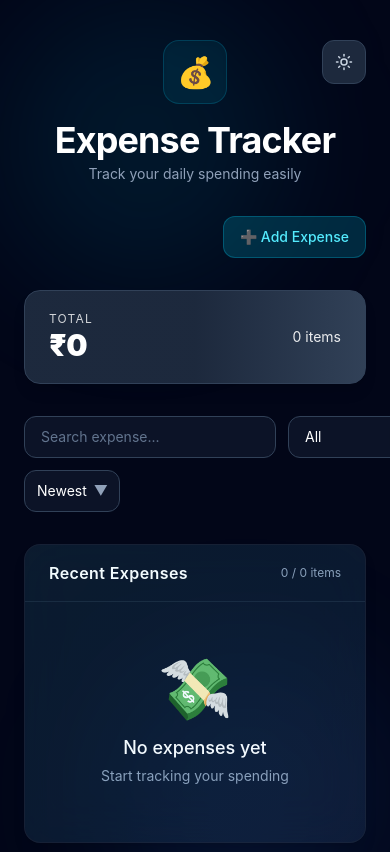
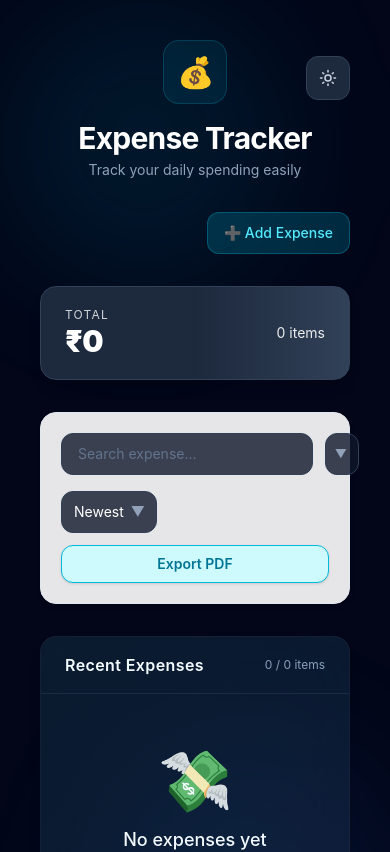
Before and after one commit to roshanchilap/react-expense-tracker, a React (Vite) app: page / in a window 390 px wide. Shown: the top 852 px of the page. Built offline with nearby package versions, Linux system fonts and the light colour scheme.

Commit message:
New func export pdf

```diff
--- a/package.json
+++ b/package.json
@@ -11,6 +11,7 @@
   },
   "dependencies": {
     "@tailwindcss/vite": "^4.3.0",
+    "jspdf-autotable": "^5.0.8",
     "lucide": "^1.17.0",
     "lucide-react": "^1.3.0",
     "react": "^19.2.6",
--- a/src/components/ExpenseList.jsx
+++ b/src/components/ExpenseList.jsx
@@ -1,6 +1,8 @@
 import { Pencil, Trash2 } from "lucide-react";
 import { useExpenseStore } from "../store/expenseStore";
 import { EXPENSE_CATEGORIES } from "../constants/categories";
+import { generatePDF } from "../utils/generatePDF";
+import { getFilteredExpenseList } from "../utils/filterExpenses";
 
 const ExpenseList = () => {
   const expenseList = useExpenseStore((state) => state.expenseList);
@@ -34,17 +36,11 @@ const ExpenseList = () => {
   const borderColor = isDark ? "border-slate-800/70" : "border-slate-200";
   const headerBorder = isDark ? "border-slate-700/40" : "border-slate-200";
 
-  // ✅ FILTER
-  const filteredExpenseList = expenseList.filter((e) => {
-    const matchesSearch = e.name
-      .toLowerCase()
-      .includes(searchTerm.toLowerCase());
-
-    const matchesCategory =
-      categoryFilter === "" || e.category === categoryFilter;
-
-    return matchesCategory && matchesSearch;
-  });
+  const filteredExpenseList = getFilteredExpenseList(
+    expenseList,
+    searchTerm,
+    categoryFilter
+  );
 
   // ✅ SORT
   const sortedExpenseList = [...filteredExpenseList].sort((a, b) => {
--- a/src/components/Header.jsx
+++ b/src/components/Header.jsx
@@ -6,6 +6,8 @@ import { useEffect } from "react";
 import SortExpense from "./SortExpense";
 import { Moon, Sun } from "lucide-react";
 import ExpenseChart from "./ExpenseChart";
+import { generatePDF } from "../utils/generatePDF";
+import { getFilteredExpenseList } from "../utils/filterExpenses";
 
 const Header = () => {
   const expenseList = useExpenseStore((state) => state.expenseList);
@@ -18,6 +20,15 @@ const Header = () => {
   const theme = useExpenseStore((state) => state.theme);
   const toggleTheme = useExpenseStore((state) => state.toggleTheme);
   const openExpenseModal = useExpenseStore((state) => state.openExpenseModal);
+
+  const searchTerm = useExpenseStore((state) => state.searchTerm);
+  const categoryFilter = useExpenseStore((state) => state.categoryFilter);
+
+  const filteredExpenseList = getFilteredExpenseList(
+    expenseList,
+    searchTerm,
+    categoryFilter
+  );
 
   const isDark = theme === "dark";
 
@@ -54,9 +65,11 @@ const Header = () => {
   }, [modalType]);
 
   return (
-    <div className={`relative z-10 min-h-screen w-full space-y-8 ${pageText}`}>
+    <div
+      className={`relative z-10 min-h-screen w-full space-y-8 px-4 sm:px-6 lg:px-8 ${pageText}`}
+    >
       {/* ✅ THEME TOGGLE */}
-      <div className="absolute top-0 right-0">
+      <div className="absolute top-4 right-4">
         <button
           onClick={toggleTheme}
           className={`rounded-xl border p-3 transition-all hover:text-cyan-400 ${themeBtn}`}
@@ -67,12 +80,14 @@ const Header = () => {
 
       {/* ✅ HEADER */}
       <div className="space-y-4 text-center">
-        <div className="inline-flex h-16 w-16 items-center justify-center rounded-2xl border border-cyan-500/20 bg-cyan-500/10 shadow-inner">
+        <div className="mx-auto inline-flex h-16 w-16 items-center justify-center rounded-2xl border border-cyan-500/20 bg-cyan-500/10 shadow-inner">
           <span className="text-3xl">💰</span>
         </div>
 
         <div>
-          <h1 className="text-4xl font-bold tracking-tight">Expense Tracker</h1>
+          <h1 className="text-3xl font-bold tracking-tight sm:text-4xl">
+            Expense Tracker
+          </h1>
 
           <p className={`mt-1 text-sm ${subText}`}>
             Track your daily spending easily
@@ -95,18 +110,16 @@ const Header = () => {
         <div className="fixed inset-0 z-50 flex items-center justify-center p-4">
           {/* backdrop */}
           <div
-            className="fixed inset-0 bg-black/40 backdrop-blur-sm dark:bg-black/60"
+            className="absolute inset-0 bg-black/40 backdrop-blur-sm dark:bg-black/60"
             onClick={closeModal}
           />
 
           {/* modal */}
-          <div className="relative z-10 w-full max-w-lg px-4">
+          <div className="relative z-10 w-full max-w-lg">
             {modalType === "expense" && <AddExpenseForm />}
 
             {modalType === "delete" && (
-              <div
-                className={`rounded-3xl p-6 shadow-2xl backdrop-blur-xl ${modalCard}`}
-              >
+              <div className={`rounded-3xl p-6 shadow-2xl ${modalCard}`}>
                 <h2 className="text-xl font-semibold">Delete Expense</h2>
 
                 <p className={`mt-2 text-sm ${subText}`}>
@@ -139,7 +152,7 @@ const Header = () => {
 
       {/* ✅ TOTAL CARD */}
       <div
-        className={`sticky top-4 z-10 flex items-center justify-between rounded-2xl px-6 py-5 shadow-lg transition-all duration-300 ${
+        className={`sticky top-4 z-10 flex items-center justify-between rounded-2xl px-6 py-5 shadow-lg ${
           isDark
             ? "border border-slate-700 bg-linear-to-r from-slate-800 via-slate-800 to-slate-700 text-white"
             : "border border-slate-200 bg-linear-to-r from-white to-slate-100 text-slate-900"
@@ -159,13 +172,26 @@ const Header = () => {
       </div>
 
       {/* ✅ SEARCH + SORT */}
-      <div className="flex w-full flex-wrap items-center gap-3">
-        <div className="flex-1">
-          <SearchExpense />
-        </div>
+      <div className="rounded-2xl border border-slate-200 bg-white/90 p-5 shadow-md backdrop-blur-sm dark:border-slate-800 dark:bg-slate-900/80">
+        <div className="flex flex-col gap-4">
+          {/* ROW 1 (Search only) */}
+          <div className="w-full">
+            <SearchExpense />
+          </div>
 
-        <div className="w-44">
-          <SortExpense />
+          {/* ROW 2 (Sort + Export in same row) */}
+          <div className="flex flex-col gap-3 sm:flex-row sm:items-center sm:justify-between">
+            <div className="w-full sm:w-auto sm:min-w-35">
+              <SortExpense />
+            </div>
+
+            <button
+              onClick={() => generatePDF(filteredExpenseList)}
+              className="flex w-full items-center justify-center gap-2 rounded-xl border border-cyan-500 bg-cyan-100 px-4 py-2 text-sm font-semibold text-cyan-700 shadow-sm transition-all duration-200 hover:bg-cyan-500 hover:text-white hover:shadow-md focus:ring-2 focus:ring-cyan-400 focus:ring-offset-2 focus:outline-none sm:w-auto dark:border-cyan-400 dark:bg-transparent dark:text-cyan-300 dark:hover:bg-cyan-500"
+            >
+              Export PDF
+            </button>
+          </div>
         </div>
       </div>
 
--- /dev/null
+++ b/src/utils/filterExpenses.js
@@ -0,0 +1,16 @@
+export const getFilteredExpenseList = (
+  expenseList,
+  searchTerm,
+  categoryFilter
+) => {
+  return expenseList.filter((e) => {
+    const matchesSearch = e.name
+      .toLowerCase()
+      .includes(searchTerm.toLowerCase());
+
+    const matchesCategory =
+      categoryFilter === "" || e.category === categoryFilter;
+
+    return matchesCategory && matchesSearch;
+  });
+};
--- /dev/null
+++ b/src/utils/generatePdf.js
@@ -0,0 +1,53 @@
+import { jsPDF } from "jspdf";
+import autoTable from "jspdf-autotable";
+
+export const generatePDF = (expenseList) => {
+  try {
+    if (!expenseList || expenseList.length === 0) {
+      console.warn("No data");
+      return;
+    }
+    console.log(expenseList);
+
+    const doc = new jsPDF();
+
+    doc.setFontSize(18);
+    doc.text("Expense Report", 14, 20);
+
+    doc.setFontSize(10);
+    doc.text(`Generated: ${new Date().toLocaleDateString("en-IN")}`, 14, 28);
+
+    const tableData = expenseList.map((expense) => [
+      expense.name,
+      expense.category,
+      `Rs. ${expense.amount}`,
+      new Date(expense.date).toLocaleDateString("en-IN"),
+    ]);
+
+    // ✅ FIXED: use doc.autoTable
+    autoTable(doc, {
+      startY: 35,
+      head: [["Name", "Category", "Amount", "Date"]],
+      body: tableData,
+    });
+
+    const total = expenseList.reduce(
+      (acc, curr) => acc + Number(curr.amount || 0),
+      0
+    );
+
+    const finalY = doc.lastAutoTable?.finalY || 40;
+
+    doc.setFontSize(12);
+
+    doc.text(
+      `Total Expenses: Rs. ${total.toLocaleString("en-IN")}`,
+      14,
+      finalY + 15
+    );
+
+    doc.save("expense-report.pdf");
+  } catch (err) {
+    console.error("PDF ERROR:", err);
+  }
+};
```
Also changed, not shown: 1 other file (tests, documents, lock files or other folders).
